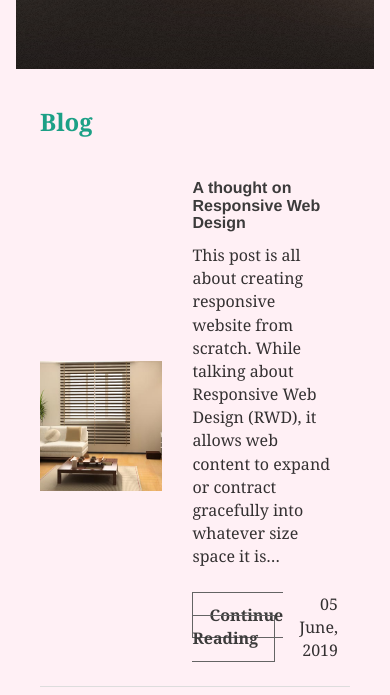
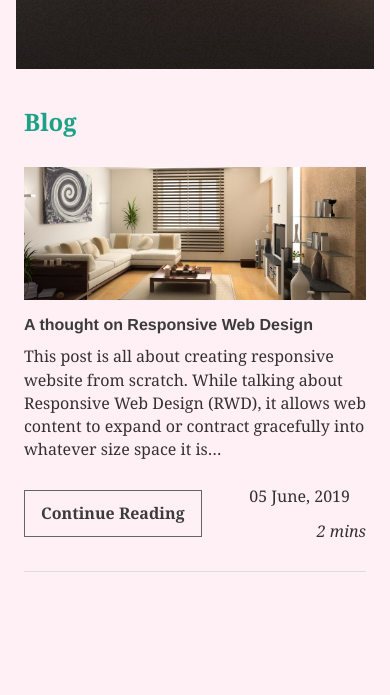
Before and after one commit to upex/gatsby-starter, a Gatsby site: page / in a window 390 px wide. Shown: the part 405-1100 px from the top of the page. After the commit the page ends 997 px from the top, so only its background shows below. Built offline with nearby package versions, Linux system fonts and the light colour scheme; Gatsby itself is replaced by a stand-in of ours; some packages are replaced by stand-ins of ours.

Commit message:
responsive layout

```diff
--- a/src/components/blog.js
+++ b/src/components/blog.js
@@ -16,6 +16,7 @@ export default (props) => {
           slug= { node.fields.slug }
           thumbnail= { node.frontmatter.thumbnail }
           title={node.frontmatter.title}
+          timeToRead={node.timeToRead}
           excerpt={ node.excerpt }  />
       ))}
     </div>
--- a/src/components/layout.module.css
+++ b/src/components/layout.module.css
@@ -298,9 +298,9 @@ p {
 				padding-left: 2em;
 			}
 
-				ul.labeled-icons li h3 {
-					line-height: 1.75em;
-				}
+			ul.labeled-icons li h3 {
+				line-height: 1.75em;
+			}
 
 		/* Header */
 
@@ -321,7 +321,7 @@ p {
 		/* Main */
 
 			.main {
-				padding: 2.25em 1.5em 0.25em 1.5em;
+				padding: 2.25em .5em 0.25em .5em!important;
 			}
 
       .main > section {
@@ -354,5 +354,8 @@ p {
 				margin-left: 0;
 				padding-left: 0;
 			}
+			.main {
+				padding: 2.25em .5em 0.25em .5em!important;
+			}
 
 	}
--- a/src/components/post.js
+++ b/src/components/post.js
@@ -17,6 +17,7 @@ const Post = props => (
         <div className={styles.stats}>
           <ul>
             <li>{props.date}</li>
+            <li><em>{props.timeToRead > 1 ? `${props.timeToRead} mins` : `${props.timeToRead} mins`}</em></li>
           </ul>
         </div>
       </footer>
--- a/src/components/post.module.css
+++ b/src/components/post.module.css
@@ -77,3 +77,51 @@
   flex: 1;
   text-align: right;
 }
+/* Small */
+@media screen and (max-width: 736px) {
+  .post {
+    display: block;
+  }
+  .thumbnail {
+    width: 100%;
+    max-width: 100%;
+    height: auto;
+  }
+
+  .thumbnail img {
+    width: 100%;
+    max-width: 100%;
+    height: auto;
+    object-fit: cover;
+    margin: 0;
+
+  }
+  .description {
+    margin: 1em 0;
+    padding: 0;
+  }
+}
+/* XSmall */
+@media screen and (max-width: 480px) {
+  .post {
+    display: block;
+  }
+  .thumbnail {
+    width: 100%;
+    max-width: 100%;
+    height: auto;
+  }
+
+  .thumbnail img {
+    width: 100%;
+    max-width: 100%;
+    height: auto;
+    object-fit: cover;
+    margin: 0;
+
+  }
+  .description {
+    margin: 1em 0;
+    padding: 0;
+  }
+}
--- a/src/templates/blog-post.js
+++ b/src/templates/blog-post.js
@@ -15,12 +15,12 @@ export default ( { data }) => {
       image={ post.frontmatter.thumbnail }
       pathname={ post.fields.slug}
       article={ true} />
-      <div>
+      <div className={ styles.blog }>
         <ul className={styles.ul}>
             <ListLink to="/">Blog</ListLink>
         </ul>
         <h3>{post.frontmatter.title}</h3>
-        <strong>{post.frontmatter.date}</strong>
+        <p className={styles.date}><strong>{post.frontmatter.date}</strong> <span className={styles.timeToRead}><em>{post.timeToRead > 1 ? `${post.timeToRead} mins` : `${post.timeToRead} mins`}</em></span></p>
         <div className={styles.featureimage}>
           <img src={post.frontmatter.thumbnail} alt={post.frontmatter.title} />
         </div>
@@ -40,6 +40,7 @@ export const query = graphql`
         thumbnail
       }
       excerpt(pruneLength: 200)
+      timeToRead
       fields {
         slug
       }
```
Also changed, not shown: src/templates/blog-post.module.css (+9 -1 lines).
